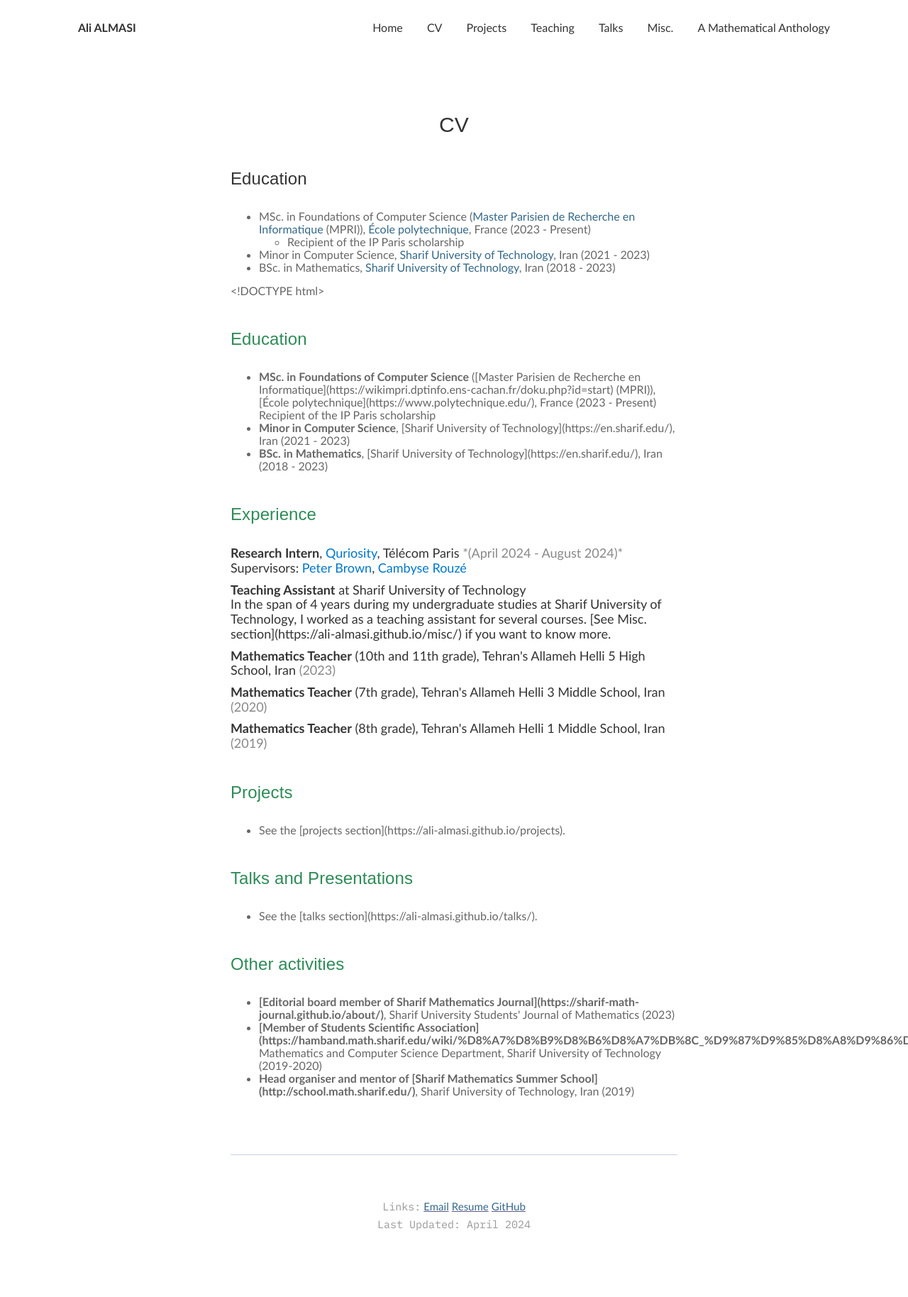
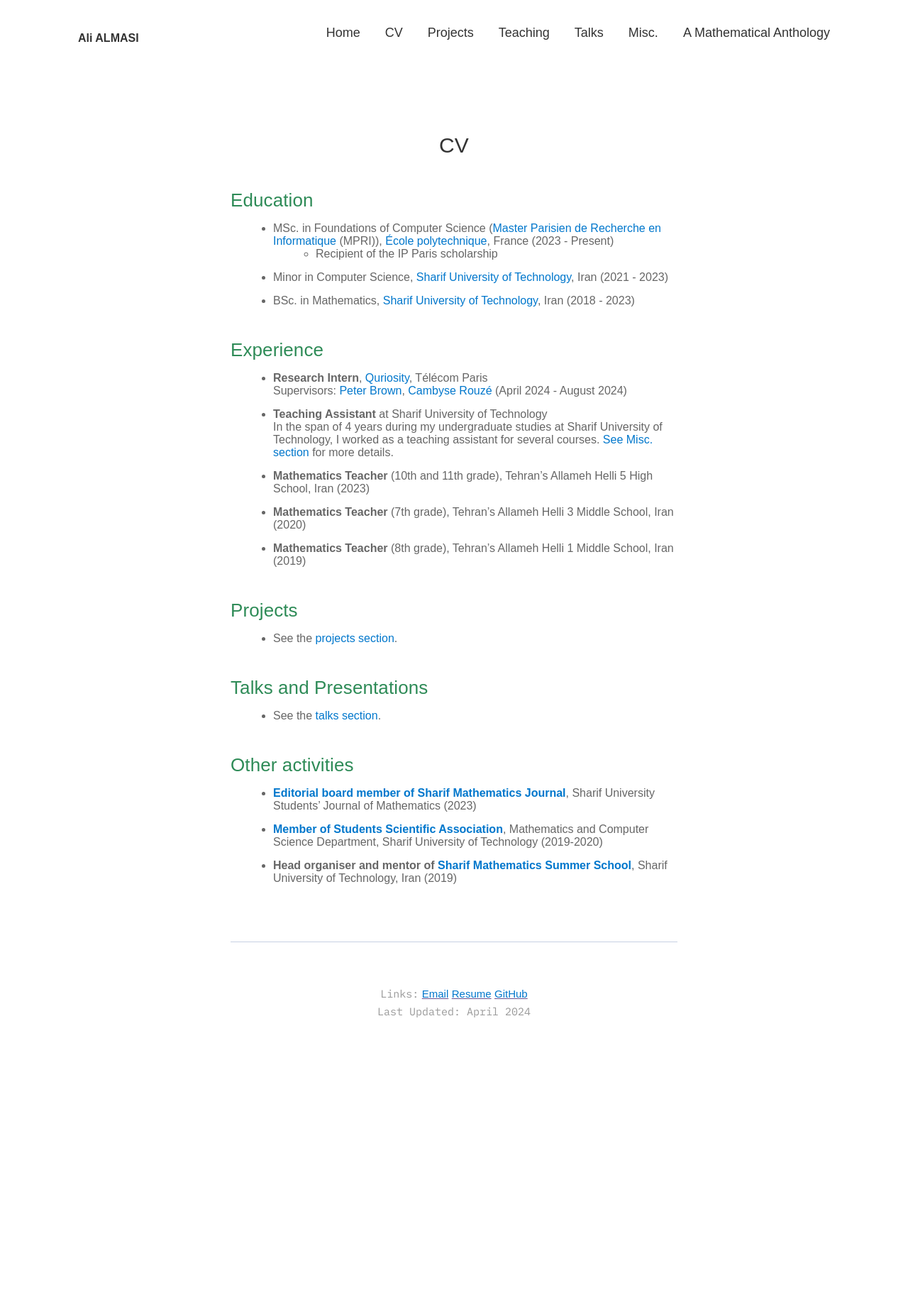
Before and after one commit to ali-almasi/ali-almasi.github.io, a Jekyll site: the page built from _pages/2_cv.md, in a window 1280 px wide. Shown: the whole page at 71% size. Built offline with Jekyll 4.4.1, drawn with Linux system fonts in a browser that asks for light colours; after the commit the page ends 1528 px from its top, so only the background shows below that.

Commit message:
Update 2_cv.md

```diff
--- a/_pages/2_cv.md
+++ b/_pages/2_cv.md
@@ -3,104 +3,89 @@ layout: page
 title: CV
 permalink: /curriculum-vitae/
 ---
+
 ### Education
 *   MSc. in Foundations of Computer Science ([Master Parisien de Recherche en Informatique](https://wikimpri.dptinfo.ens-cachan.fr/doku.php?id=start) (MPRI)),  [École polytechnique](https://www.polytechnique.edu/),  France (2023 - Present)
     - Recipient of the IP Paris scholarship
 *   Minor in Computer Science,  [Sharif University of Technology](https://en.sharif.edu/), Iran (2021 - 2023)
 *   BSc. in Mathematics,  [Sharif University of Technology](https://en.sharif.edu/), Iran (2018 - 2023)
 
-<!DOCTYPE html>
-<html lang="en">
-<head>
-    <meta charset="UTF-8">
-    <meta name="viewport" content="width=device-width, initial-scale=1.0">
-    <title>Experience Section</title>
-    <style>
-        body {
-            color: #333;
-        }
-        .experience, .education, .projects, .activities, .talks {
-            font-size: 18px;
-        }
-        .experience h3, .education h3, .projects h3, .talks h3, .activities h3 {
-            color: #2e8b57; /* Green color for section titles */
-            font-size: 24px;
-        }
-        .intern, .teaching-assistant, .teacher, .activity {
-            margin-bottom: 10px;
-        }
-        .intern a, .teaching-assistant a, .teacher a, .activity a {
-            color: #0077cc; /* Blue color for links */
-            text-decoration: none;
-        }
-        .intern a:hover, .teaching-assistant a:hover, .teacher a:hover, .activity a:hover {
-            text-decoration: underline;
-        }
-        .date {
-            color: #888;
-        }
-    </style>
-</head>
-<body>
-    <section class="education">
-        <h3>Education</h3>
-        <ul>
-            <li><strong>MSc. in Foundations of Computer Science</strong> ([Master Parisien de Recherche en Informatique](https://wikimpri.dptinfo.ens-cachan.fr/doku.php?id=start) (MPRI)), [École polytechnique](https://www.polytechnique.edu/), France (2023 - Present)
-                <br>Recipient of the IP Paris scholarship
-            </li>
-            <li><strong>Minor in Computer Science</strong>, [Sharif University of Technology](https://en.sharif.edu/), Iran (2021 - 2023)</li>
-            <li><strong>BSc. in Mathematics</strong>, [Sharif University of Technology](https://en.sharif.edu/), Iran (2018 - 2023)</li>
-        </ul>
-    </section>
+### Experience
+-   **Research Intern**, [Quriosity](https://quriosity.telecom-paris.fr/), Télécom Paris
+    Supervisors: [Peter Brown](https://peterjbrown519.github.io/), [Cambyse Rouzé](https://www.xn--cambyserouz-lbb.fr) (April 2024 - August 2024)
+-   **Teaching Assistant** at Sharif University of Technology
+    In the span of 4 years during my undergraduate studies at Sharif University of Technology, I worked as a teaching assistant for several courses. [See Misc. section](https://ali-almasi.github.io/misc/) for more details.
+-   **Mathematics Teacher** (10th and 11th grade), Tehran's Allameh Helli 5 High School, Iran (2023)
+-   **Mathematics Teacher** (7th grade), Tehran's Allameh Helli 3 Middle School, Iran (2020)
+-   **Mathematics Teacher** (8th grade), Tehran's Allameh Helli 1 Middle School, Iran (2019)
 
-    <section class="experience">
-        <h3>Experience</h3>
-        <div class="intern">
-            <strong>Research Intern</strong>, <a href="https://quriosity.telecom-paris.fr/" target="_blank">Quriosity</a>, Télécom Paris
-            <span class="date">*(April 2024 - August 2024)*</span>
-            <br>Supervisors: <a href="https://peterjbrown519.github.io/" target="_blank">Peter Brown</a>,
-            <a href="https://www.xn--cambyserouz-lbb.fr" target="_blank">Cambyse Rouzé</a>
-        </div>
-        <div class="teaching-assistant">
-            <strong>Teaching Assistant</strong> at Sharif University of Technology
-            <br>In the span of 4 years during my undergraduate studies at Sharif University of Technology, I worked as a teaching assistant for several courses.
-            [See Misc. section](https://ali-almasi.github.io/misc/) if you want to know more.
-        </div>
-        <div class="teacher">
-            <strong>Mathematics Teacher</strong> (10th and 11th grade), Tehran's Allameh Helli 5 High School, Iran
-            <span class="date">(2023)</span>
-        </div>
-        <div class="teacher">
-            <strong>Mathematics Teacher</strong> (7th grade), Tehran's Allameh Helli 3 Middle School, Iran
-            <span class="date">(2020)</span>
-        </div>
-        <div class="teacher">
-            <strong>Mathematics Teacher</strong> (8th grade), Tehran's Allameh Helli 1 Middle School, Iran
-            <span class="date">(2019)</span>
-        </div>
-    </section>
+### Projects
+-   See the [projects section](https://ali-almasi.github.io/projects).
 
-    <section class="projects">
-        <h3>Projects</h3>
-        <ul>
-            <li>See the [projects section](https://ali-almasi.github.io/projects).</li>
-        </ul>
-    </section>
+### Talks and Presentations
+-   See the [talks section](https://ali-almasi.github.io/talks/).
 
-    <section class="talks">
-        <h3>Talks and Presentations</h3>
-        <ul>
-            <li>See the [talks section](https://ali-almasi.github.io/talks/).</li>
-        </ul>
-    </section>
+### Other activities
+-   **[Editorial board member of Sharif Mathematics Journal](https://sharif-math-journal.github.io/about/)**, Sharif University Students' Journal of Mathematics (2023)
+-   **[Member of Students Scientific Association](https://hamband.math.sharif.edu/wiki/%D8%A7%D8%B9%D8%B6%D8%A7%DB%8C_%D9%87%D9%85%D8%A8%D9%86%D8%AF/%D8%AF%D8%A7%D9%86%D8%B4%D9%86%D8%A7%D9%85%D9%87)**, Mathematics and Computer Science Department, Sharif University of Technology (2019-2020)
+-   **Head organiser and mentor of [Sharif Mathematics Summer School](http://school.math.sharif.edu/)**, Sharif University of Technology, Iran (2019)
 
-    <section class="activities">
-        <h3>Other activities</h3>
-        <ul>
-            <li><strong>[Editorial board member of Sharif Mathematics Journal](https://sharif-math-journal.github.io/about/)</strong>, Sharif University Students' Journal of Mathematics (2023)</li>
-            <li><strong>[Member of Students Scientific Association](https://hamband.math.sharif.edu/wiki/%D8%A7%D8%B9%D8%B6%D8%A7%DB%8C_%D9%87%D9%85%D8%A8%D9%86%D8%AF/%D8%AF%D8%A7%D9%86%D8%B4%D9%86%D8%A7%D9%85%D9%87)</strong>, Mathematics and Computer Science Department, Sharif University of Technology (2019-2020)</li>
-            <li><strong>Head organiser and mentor of [Sharif Mathematics Summer School](http://school.math.sharif.edu/)</strong>, Sharif University of Technology, Iran (2019)</li>
-        </ul>
-    </section>
-</body>
-</html>
+<style>
+    /* Style adjustments for improved readability */
+    body {
+        font-family: 'Arial', sans-serif; /* Keep original font family */
+        color: #333;
+    }
+
+    h3 {
+        color: #2e8b57; /* Green for section titles */
+        font-size: 26px; /* Larger font size for section titles */
+        margin-bottom: 15px;
+    }
+
+    ul, ol {
+        font-size: 18px; /* Slightly larger font for list items */
+        line-height: 1.8; /* Better line spacing */
+        margin-left: 20px;
+    }
+
+    li {
+        margin-bottom: 15px; /* Increased margin for list items for better spacing */
+    }
+
+    a {
+        color: #0077cc; /* Blue for links */
+        text-decoration: none;
+    }
+
+    a:hover {
+        text-decoration: underline;
+    }
+
+    .date {
+        color: #888; /* Light gray for date */
+        font-size: 16px; /* Slightly smaller font for dates */
+    }
+
+    .experience-section, .projects-section, .talks-section, .activities-section {
+        margin-bottom: 30px; /* Add space between sections for better clarity */
+    }
+
+    /* Additional styling for better section distinction */
+    .section-title {
+        color: #2e8b57; /* Green for section titles */
+        font-size: 24px;
+        font-weight: bold;
+        margin-bottom: 10px;
+    }
+
+    .item {
+        color: #555;
+        font-size: 18px;
+        line-height: 1.7;
+    }
+
+    .item a {
+        color: #0077cc; /* Blue links */
+    }
+</style>
```
